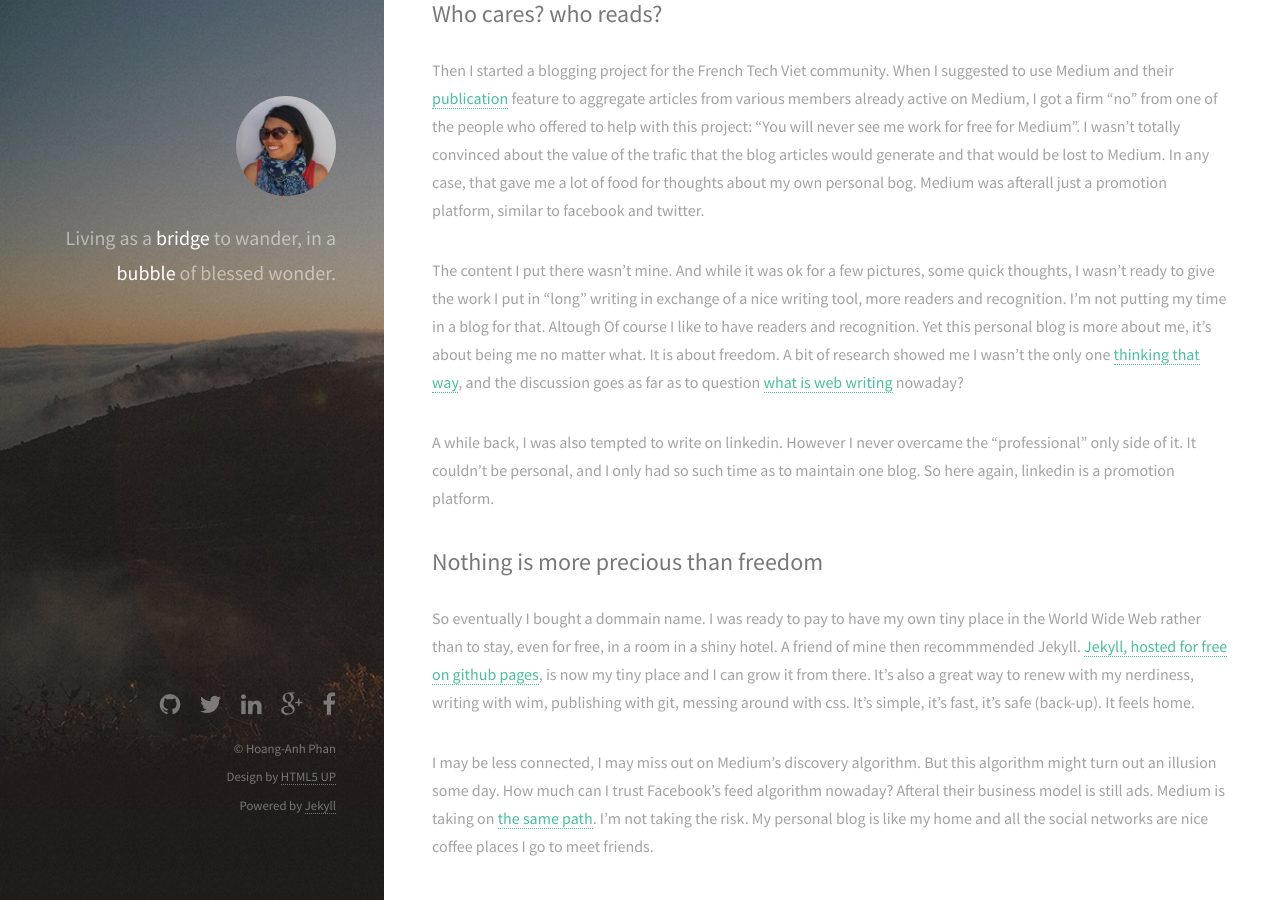
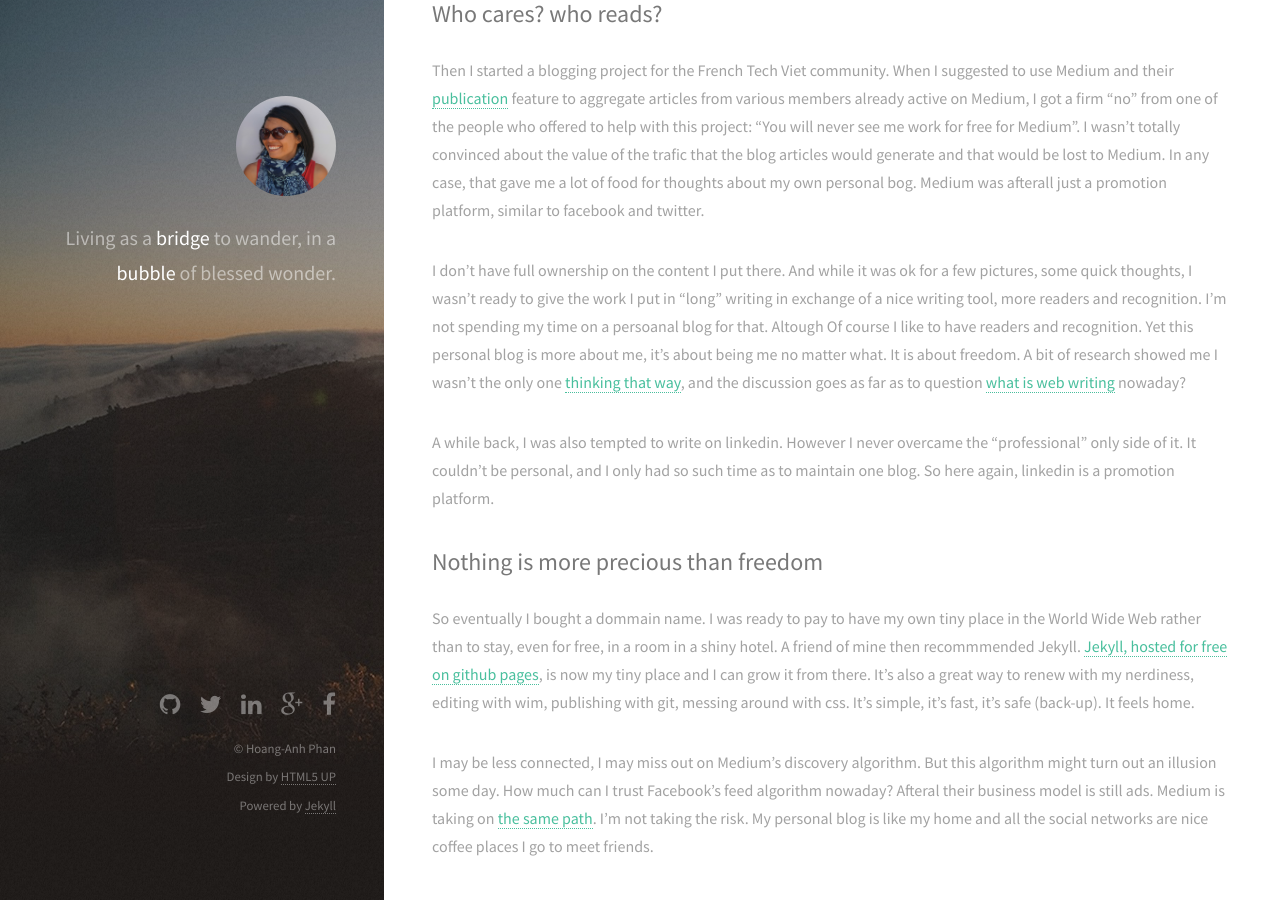
Before and after one commit to chichgu/chichgu.github.io, a Jekyll site: the page built from _posts/2015-09-20-Why-jekyll-not-medium.markdown, in a window 1280 px wide and 900 px high, scrolled down 1786 px. Built offline with Jekyll 4.4.1, drawn with Linux system fonts in a browser that asks for light colours.

Commit message:
Editing latest post

```diff
--- a/_posts/2015-09-20-Why-jekyll-not-medium.markdown
+++ b/_posts/2015-09-20-Why-jekyll-not-medium.markdown
@@ -24,13 +24,13 @@
 
 Then I started a blogging project for the French Tech Viet community. When I suggested to use Medium and their [publication](https://medium.com/french-tech-viet) feature to aggregate articles from various members already active on Medium, I got a firm "no" from one of the people who offered to help with this project: "You will never see me work for free for Medium". I wasn't totally convinced about the value of the trafic that the blog articles would generate and that would be lost to Medium. In any case, that gave me a lot of food for thoughts about my own personal bog. Medium was afterall just a promotion platform, similar to facebook and twitter.
 
-The content I put there wasn't mine. And while it was ok for a few pictures, some quick thoughts, I wasn't ready to give the work I put in "long" writing in exchange of a nice writing tool, more readers and recognition. I'm not putting my time in a blog for that. Altough Of course I like to have readers and recognition. Yet this personal blog is more about me, it's about being me no matter what. It is about freedom. A bit of research showed me I wasn't the only one [thinking that way](https://medium.com/@joe_wegner/why-i-dont-write-for-medium-c7cc156bc5d9), and the discussion goes as far as to question [what is web writing](http://www.theatlantic.com/technology/archive/2015/02/what-blogging-has-become/386201/) nowaday?
+I don't have full ownership on the content I put there. And while it was ok for a few pictures, some quick thoughts, I wasn't ready to give the work I put in "long" writing in exchange of a nice writing tool, more readers and recognition. I'm not spending my time on a persoanal blog for that. Altough Of course I like to have readers and recognition. Yet this personal blog is more about me, it's about being me no matter what. It is about freedom. A bit of research showed me I wasn't the only one [thinking that way](https://medium.com/@joe_wegner/why-i-dont-write-for-medium-c7cc156bc5d9), and the discussion goes as far as to question [what is web writing](http://www.theatlantic.com/technology/archive/2015/02/what-blogging-has-become/386201/) nowaday?
 
 A while back, I was also tempted to write on linkedin. However I never overcame the "professional" only side of it. It couldn't be personal, and I only had so such time as to maintain one blog. So here again, linkedin is a promotion platform.
 
 ## Nothing is more precious than freedom
 
-So eventually I bought a dommain name. I was ready to pay to have my own tiny place in the World Wide Web rather than to stay, even for free, in a room in a shiny hotel. A friend of mine then recommmended Jekyll. [Jekyll, hosted for free on github pages](https://jekyllrb.com/docs/github-pages/), is now my tiny place and I can grow it from there. It's also a great way to renew with my nerdiness, writing with wim, publishing with git, messing around with css. It's simple, it's fast, it's safe (back-up). It feels home.
+So eventually I bought a dommain name. I was ready to pay to have my own tiny place in the World Wide Web rather than to stay, even for free, in a room in a shiny hotel. A friend of mine then recommmended Jekyll. [Jekyll, hosted for free on github pages](https://jekyllrb.com/docs/github-pages/), is now my tiny place and I can grow it from there. It's also a great way to renew with my nerdiness, editing with wim, publishing with git, messing around with css. It's simple, it's fast, it's safe (back-up). It feels home.
 
 I may be less connected, I may miss out on Medium's discovery algorithm. But this algorithm might turn out an illusion some day. How much can I trust Facebook's feed algorithm nowaday? Afteral their business model is still ads. Medium is taking on [the same path](http://www.buzzfeed.com/charliewarzel/whats-going-on-at-medium#.taPdMZ9Oov). I'm not taking the risk. My personal blog is like my home and all the social networks are nice coffee places I go to meet friends.
 
```
